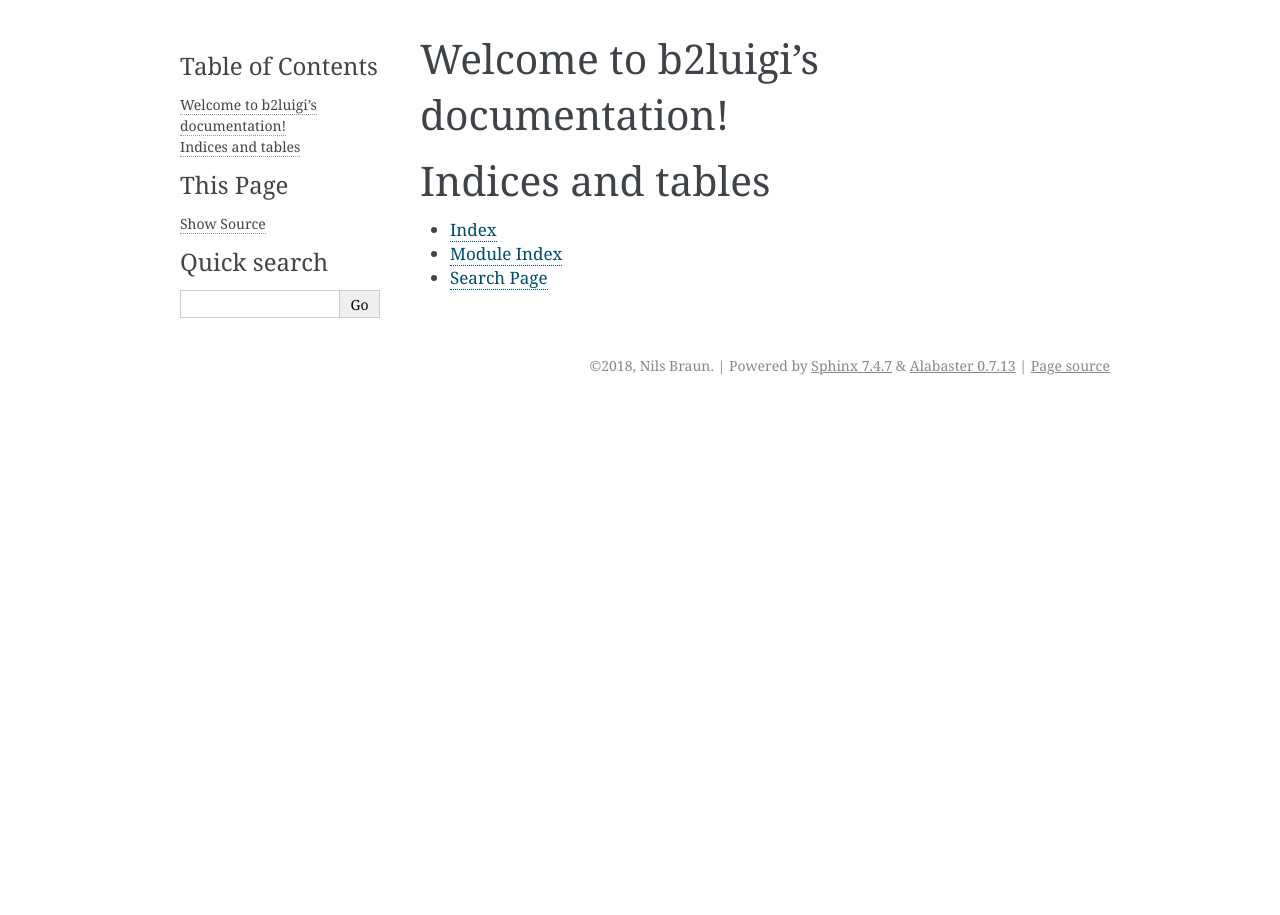
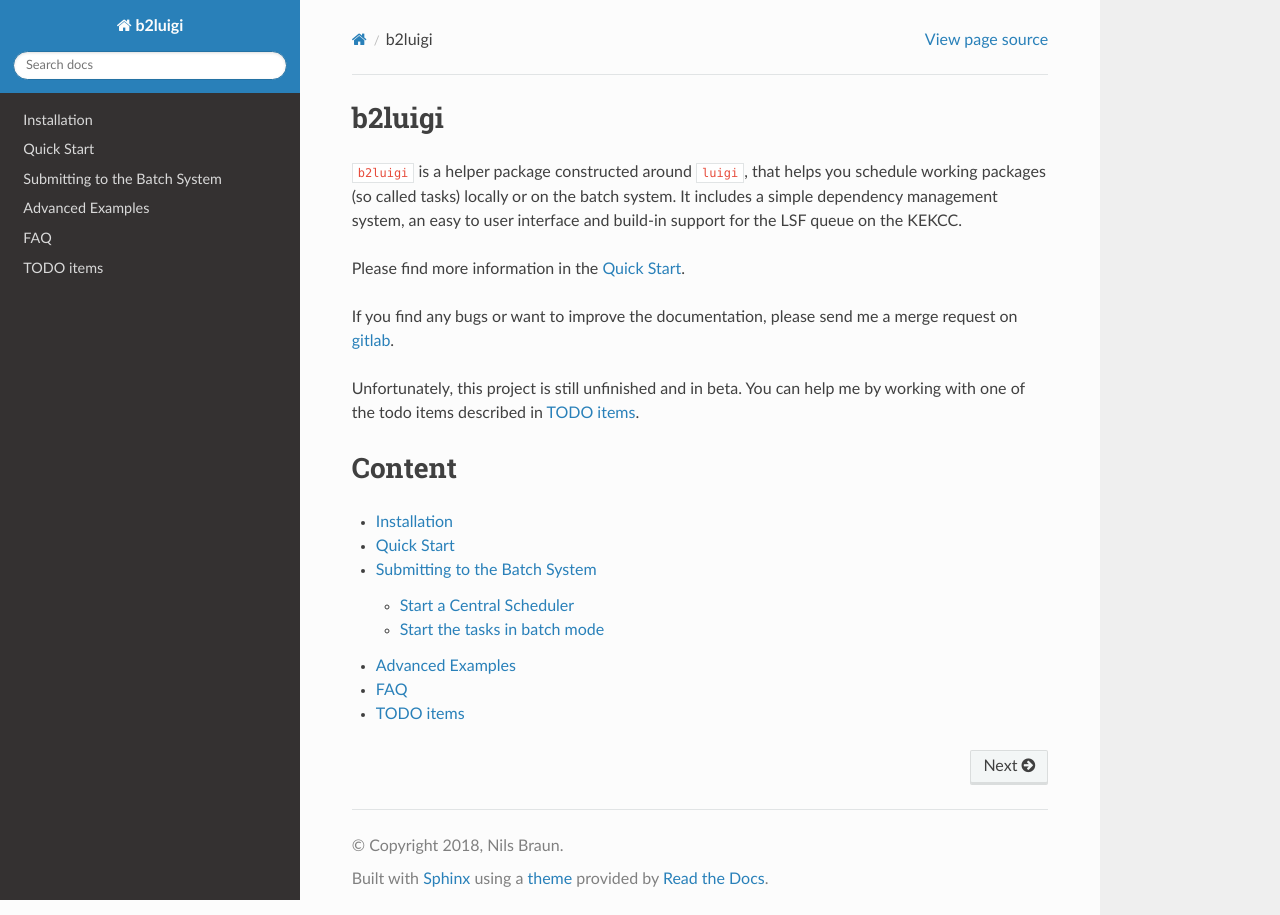
Before and after one commit to nils-braun/b2luigi, a Sphinx documentation site: the page built from docs/index.rst, in a window 1280 px wide. Built offline with Sphinx 7.4.7 and the Read the Docs theme 2.0.0, drawn with Linux system fonts in a browser that asks for light colours.

Commit message:
More documentation

```diff
--- /dev/null
+++ b/docs/advanced/examples.rst
@@ -0,0 +1,6 @@
+.. _advanced-label:
+
+Advanced Examples
+=================
+
+TODO
--- /dev/null
+++ b/docs/advanced/faq.rst
@@ -0,0 +1,6 @@
+.. _faq-label:
+
+FAQ
+===
+
+TODO
--- /dev/null
+++ b/docs/advanced/todo.rst
@@ -0,0 +1,13 @@
+.. _todo-label:
+
+TODO items
+==========
+
+* Add support for different batch systems, e.g. htcondor
+* Think about how to integrate gbasf2
+* Document the API of the task class
+* Add more examples on how to do complex tasks with a full "analysis example".
+* Add a function for writing into temporary files and moving automatically
+* Check for failed workers and store the ID of the batch job in the running_tasks
+* Simplify the send jobs worker and make it more compatible with the normal luigi worker
+* port b2luigi to basf2 or to github
--- a/docs/conf.py
+++ b/docs/conf.py
@@ -74,7 +74,7 @@ pygments_style = 'sphinx'
 # The theme to use for HTML and HTML Help pages.  See the documentation for
 # a list of builtin themes.
 #
-html_theme = 'alabaster'
+html_theme = 'sphinx_rtd_theme'
 
 # Theme options are theme-specific and customize the look and feel of a theme
 # further.  For a list of options available for each theme, see the
--- a/docs/index.rst
+++ b/docs/index.rst
@@ -1,20 +1,30 @@
-.. b2luigi documentation master file, created by
-   sphinx-quickstart on Thu Jul  5 08:48:49 2018.
-   You can adapt this file completely to your liking, but it should at least
-   contain the root `toctree` directive.
+b2luigi
+=======
 
-Welcome to b2luigi's documentation!
-===================================
+``b2luigi`` is a helper package constructed around ``luigi``, that helps you schedule working packages (so called tasks)
+locally or on the batch system.
+It includes a simple dependency management system, an easy to user interface and build-in support for the LSF queue
+on the KEKCC.
+
+Please find more information in the :ref:`quick-start-label`.
+
+If you find any bugs or want to improve the documentation, please send me a merge request on gitlab_.
+
+Unfortunately, this project is still unfinished and in beta.
+You can help me by working with one of the todo items described in :ref:`todo-label`.
+
+Content
+=======
 
 .. toctree::
-   :maxdepth: 2
-   :caption: Contents:
+    :maxdepth: 2
+
+    usage/installation
+    usage/quickstart
+    usage/batch
+    advanced/examples
+    advanced/faq
+    advanced/todo
 
 
-
-Indices and tables
-==================
-
-* :ref:`genindex`
-* :ref:`modindex`
-* :ref:`search`
+.. _gitlab: https://gitlab.ekp.kit.edu/B-Group/b2luigi
--- /dev/null
+++ b/docs/usage/batch.rst
@@ -0,0 +1,50 @@
+.. _batch-label:
+
+Submitting to the Batch System
+==============================
+
+We use the task definition file created in :ref:`quick-start-label` and submit it to the batch system.
+
+You need to do two things for this: setup a central scheduler that keeps track of your work and start the tasks with
+the batch mode.
+
+Start a Central Scheduler
+-------------------------
+
+The only thing you have to do is call the ``luigid`` executable. Where to find this depends on your basf2 installation type:
+
+a. If you are using a central release from cvmfs, luigid is installed into your home directory:
+
+.. code-block:: bash
+
+    ~/.local/bin/luigid --port PORT
+
+b. If you have a local installation, you can just call the executable as it is already in your path:
+
+.. code-block:: bash
+
+    luigid --port PORT
+
+The default port is 8082, but you can choose any non-occupied port.
+
+The central scheduler will register the tasks you want to process and keep track of which tasks are already done.
+
+
+Start the tasks in batch mode
+-----------------------------
+
+Starting the tasks in batch mode works basically the same as described in :ref:`quick-start-label`.
+You only need to supply the information on the started central scheduler and that you want to run on the batch system:
+
+.. code-block:: bash
+
+    basf2 simple-task.py -- --batch --scheduler-port PORT --scheduler-host HOST
+
+where PORT is the port you have chosen before for the central scheduler and HOST is the name of the host you are running
+it (e.g. cw07)
+
+This will schedule a job for each task whenever it is ready to run (when all dependencies are fulfilled).
+The output for you is basically the same and also the output file are written to the same folders - the only
+difference is that the calculation is now running on the batch system.
+
+You are now ready to face some more :ref:`advanced-examples-label` or have a look into the :ref:`faq-label`.
--- /dev/null
+++ b/docs/usage/installation.rst
@@ -0,0 +1,30 @@
+.. _installation-label:
+
+Installation
+============
+
+1.  Setup your basf2 environment. You can use a local environment (installed on your machine) or a release on cvmfs.
+    For example, run:
+
+    .. code-block:: bash
+
+        source /cvmfs/belle.cern.ch/tools/b2setup prerelease-02-00-00c
+
+2.  Install b2luigi from gitlab directly into your basf2 environment.
+
+    a.  If you are using a central release from cvmfs, you need to do this into your user folder:
+
+    .. code-block:: bash
+
+        pip3 install --user git+https://gitlab.ekp.kit.edu/nbraun/b2luigi.git
+
+    b.  If you have a local installation, you can also use the normal setup command
+
+    .. code-block:: bash
+
+        pip3 install git+https://gitlab.ekp.kit.edu/nbraun/b2luigi.git
+
+This will automatically also install `luigi` into your current environment.
+Please make sure to always setup basf2 correctly before using `b2luigi`.
+
+Now you can go on with the :ref:`quick-start-label`.
--- /dev/null
+++ b/docs/usage/quickstart.rst
@@ -0,0 +1,136 @@
+.. _quick-start-label:
+
+Quick Start
+===========
+
+After having installed b2luigi (see :ref:`installation-label`), we dive directly into the first example:
+
+.. code-block:: python
+    :linenos:
+
+    import b2luigi
+
+    class ReconstructionTask(b2luigi.Task):
+        number = b2luigi.IntParameter()
+
+        def output(self):
+            yield self.add_to_output("output.txt")
+
+        def run(self):
+            output_file_name = self.get_output_file_names()["output.txt"]
+
+            if self.number == 3:
+                raise ValueError("On purpose")
+
+            with open(output_file_name, "w") as f:
+                f.write(f"This is a test with number {self.number}\n")
+
+    class BossTask(b2luigi.Task):
+        def requires(self):
+            for i in range(10):
+                yield ReconstructionTask(number=i)
+
+        def output(self):
+            yield self.add_to_output("boss.txt")
+
+        def run(self):
+            output_file_name = self.get_output_file_names()["boss.txt"]
+
+            with open(output_file_name, "w") as f:
+                f.write(f"Boss!\n")
+
+    if __name__ == "__main__":
+        b2luigi.process(BossTask(), workers=100)
+
+After the import in line 1, two ``Tasks`` are defined in lines 3-16 and 18-30.
+
+The ``ReconstructionTask`` has a single parameter of type ``int`` defined in line 4.
+Its job is, to create a new output file called ``output.txt`` and write the line
+
+    This is a test with number <number>
+
+where <number> is set to the parameter into this file.
+Every ``Task`` needs to define the output files it writes (and every task needs to have at least a single output file).
+If your task does not write out output files, you need to inherit from ``b2luigi.WrapperTask`` instead of ``b2luigi.Task``.
+
+For testing reasons, we fail the task with the number 3 on purpose later.
+
+The ``BossTask`` defined in lines 18-30 requires the ``ReconstructionTask`` to run before it will start (more precise:
+the ones with the numbers 0 to 9).
+It will then also output a file called ``boss.txt`` with some text in it.
+It has no parameters.
+
+The last line 33 just defines what our root task it (``BossTask``) and how many tasks we want to run in parallel at maximum
+(100 in this case, but we will not need that much).
+
+We can now save this file as ``simple-task.py`` and start processing it:
+
+.. code-block:: bash
+
+    basf2 simple-task.py
+
+This will run the tasks locally. It will start the 10 ``ReconstructionTasks`` first and wait until all of them are finished.
+In principle, it would then start the ``BossTask`` afterwards.
+But as we have an error in one of our tasks, it will stop here and tell you the result:
+
+.. code::
+
+    ===== Luigi Execution Summary =====
+
+    Scheduled 11 tasks of which:
+    * 9 present dependencies were encountered:
+        - 9 MyTask(git_hash=75446bc854d14f5bf1a7a7ed95a408d7945d9d45, number=0) ...
+    * 1 failed:
+        - 1 MyTask(git_hash=75446bc854d14f5bf1a7a7ed95a408d7945d9d45, number=3)
+    * 1 were left pending, among these:
+        * 1 had failed dependencies:
+            - 1 BossTask(git_hash=75446bc854d14f5bf1a7a7ed95a408d7945d9d45)
+
+    This progress looks :( because there were failed tasks
+
+    ===== Luigi Execution Summary =====
+
+You can now repair the script and delete lines 12 and 13 and rerun. The result will look something like this:
+
+.. code::
+
+    ===== Luigi Execution Summary =====
+
+    Scheduled 11 tasks of which:
+    * 9 present dependencies were encountered:
+        - 9 MyTask(git_hash=75446bc854d14f5bf1a7a7ed95a408d7945d9d45, number=0) ...
+    * 2 ran successfully:
+        - 1 BossTask(git_hash=75446bc854d14f5bf1a7a7ed95a408d7945d9d45)
+        - 1 MyTask(git_hash=75446bc854d14f5bf1a7a7ed95a408d7945d9d45, number=3)
+
+    This progress looks :) because there were no failed tasks or missing external dependencies
+
+    ===== Luigi Execution Summary =====
+
+The script ran though as expected, but there is something more to see here: ``9 present dependencies were encountered:``
+Luigi is seeing, that some tasks have already produced output files and do not need to rerun them!
+This can save a lot of computing time!
+
+But were are the output files now? You might see two new folders in your current working directly
+
+.. code:: bash
+
+    $ ls
+    git_hash=75446bc854d14f5bf1a7a7ed95a408d7945d9d45
+    logs
+    simple-task.py
+
+The logs folder stores the logs of every execution of a single tasks.
+The output files are stored in folder for each task differently, which are built out of all parameters of the task and
+the git hash of the basf2 release you are using. So for example the ``ReconstructionTask`` with number 2 will write
+its output to
+
+    git_hash=_<hash>/number=2/output.txt
+
+and its logs to
+
+    logs/git_hash=_<hash>/number=2/ReconstructionTask_(stderr/stdout)
+
+This is all controllable by :ref:`settings-label`.
+
+If this works as expected, you can go on with scheduling jobs on the KEKCC queue in :ref:`batch-label`.
```
